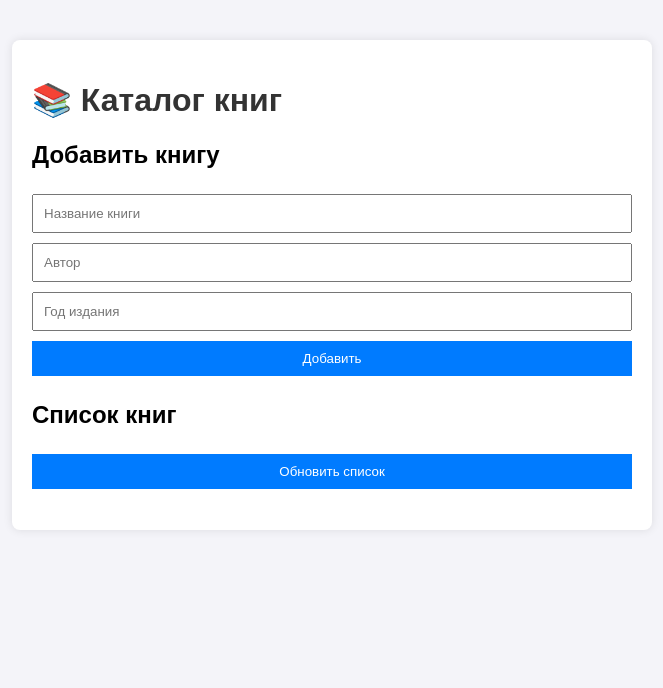
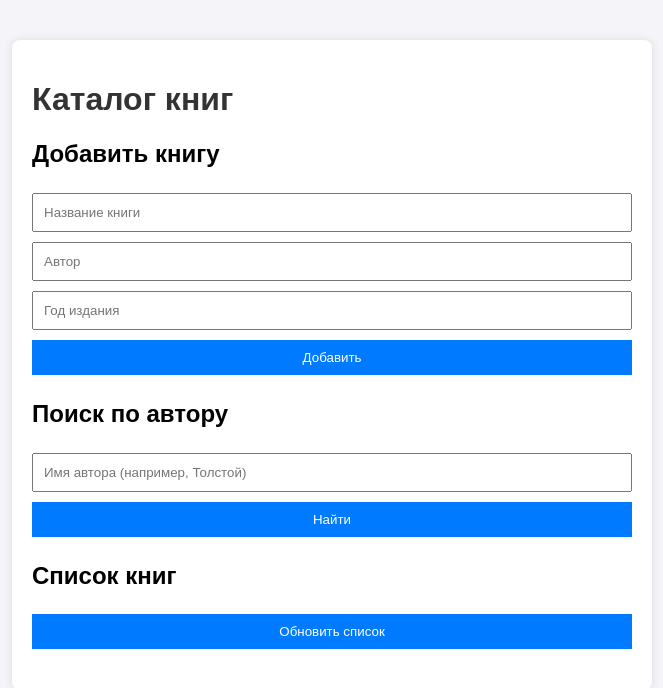
Before and after one commit to OvcharovMichail/book-catalog-api, a plain HTML site: page static/index.html in a window 1280 px wide. Shown: the whole page, without its empty margins (28-691 px from the left). Drawn offline with Linux system fonts and the light colour scheme; no server answers.

Commit message:
Fix author search in interface

```diff
--- a/static/index.html
+++ b/static/index.html
@@ -8,13 +8,17 @@
 </head>
 <body>
     <div class="container">
-        <h1>📚 Каталог книг</h1>
+        <h1>Каталог книг</h1>
 
         <h2>Добавить книгу</h2>
         <input type="text" id="title" placeholder="Название книги">
         <input type="text" id="author" placeholder="Автор">
         <input type="number" id="year" placeholder="Год издания">
         <button onclick="addBook()">Добавить</button>
+
+        <h2>Поиск по автору</h2>
+        <input type="text" id="searchAuthor" placeholder="Имя автора (например, Толстой)">
+        <button onclick="searchByAuthor()">Найти</button>
 
         <h2>Список книг</h2>
         <button onclick="loadBooks()">Обновить список</button>
--- a/static/script.js
+++ b/static/script.js
@@ -44,3 +44,28 @@ async function addBook() {
         alert('Ошибка: ' + error.detail);
     }
 }
+
+async function searchByAuthor() {
+    const author = document.getElementById('searchAuthor').value.trim();
+    const list = document.getElementById('bookList');
+
+    if (!author) {
+        alert('Введите имя автора для поиска');
+        return;
+    }
+
+    const response = await fetch(`/books/author/${encodeURIComponent(author)}`);
+    const data = await response.json();
+
+    list.innerHTML = '';
+    if (data.count === 0) {
+        list.innerHTML = `<li>Книг автора "${author}" не найдено.</li>`;
+        return;
+    }
+
+    data.books.forEach(book => {
+        const li = document.createElement('li');
+        li.textContent = `${book.title} — ${book.author} (${book.year})`;
+        list.appendChild(li);
+    });
+}
```
